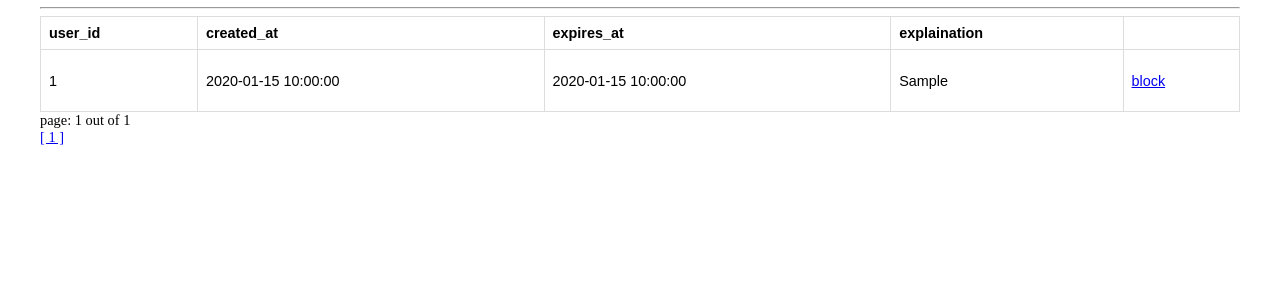
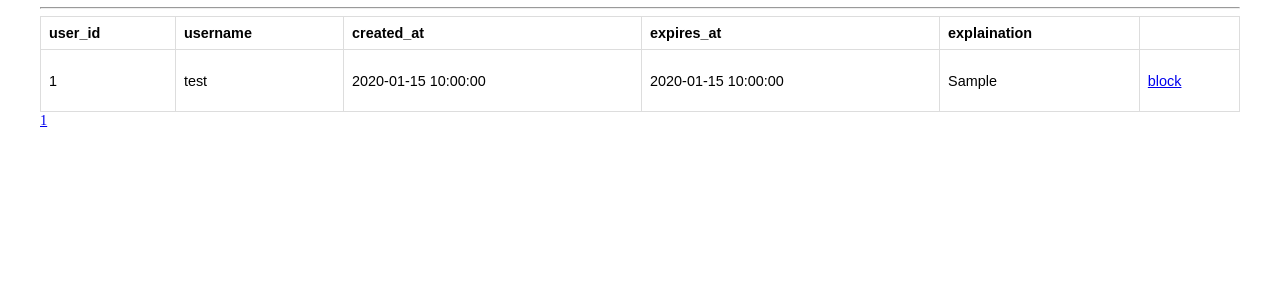
Before and after one commit to rafalbraun/flask-secure-session-based-app, a Flask app: page /reports in a window 1280 px wide. Shown: the part 28-328 px from the top of the page. Run offline with Flask 3, Linux system fonts and the light colour scheme; a user stored in the database is signed in; tables that the repository leaves empty hold one stand-in row (values such as "Sample post").

Commit message:
used pagination for reports view

```diff
--- a/app.py
+++ b/app.py
@@ -90,12 +90,8 @@ def user_reports(username):
 @app.route("/reports")
 @login_required
 def reports():
-    pagenum = request.args.get('page', default=1, type=int)
-    offset = (pagenum-1) * limit
-    count = db.session.query(Report).count()
-    entries = db.session.query(Report.id, Report.user_id, Report.created_at, Report.expires_at, Report.explaination).limit(limit).offset(offset).all()
-    reports, page_count, page_range = pagination(Report, count, entries)
-    return render_template('reports.html', reports=reports, page_count=page_count, pagenum=pagenum, page_range=page_range)
+    page = db.paginate(db.select(Report, User).join(Report, (Report.user_id==User.id)), max_per_page=10)
+    return render_template("reports.html", page=page)
 
 @app.route("/report_user/<username>", methods=['GET', 'POST'])
 @login_required
--- a/models.py
+++ b/models.py
@@ -59,7 +59,9 @@ class Session(db.Model):
 
 class Report(db.Model):
     id = db.Column(db.Integer, primary_key=True)
-    user_id = db.Column(db.Integer, db.ForeignKey('user.id'), nullable=False)
+    #user_id = db.Column(db.Integer, db.ForeignKey('user.id'), nullable=False)
     created_at = db.Column(db.DateTime, default=datetime.utcnow)
     expires_at = db.Column(db.DateTime)
     explaination = db.Column(db.UnicodeText, nullable=False, default='')
+    user_id = db.mapped_column(db.Integer, db.ForeignKey("user.id"))
+    user = db.relationship("User")
--- a/templates/reports.html
+++ b/templates/reports.html
@@ -12,14 +12,16 @@
 		<table>
 			<tr>
 				<th>user_id</th>
+				<th>username</th>
 				<th>created_at</th>
 				<th>expires_at</th>
 				<th>explaination</th>
 				<th></th>
 			</tr>
-			{% for report in reports %}
+			{% for report in page %}
 			<tr>
 				<td>{{ report.user_id }}</td>
+				<td>{{ report.user.username }}</td>
 				<td>{{ report.created_at }}</td>
 				<td>{{ report.expires_at }}</td>
 				<td><p>{{ report.explaination }}</p></td>
@@ -27,19 +29,13 @@
 			</tr>
 			{% endfor %}
 		</table>
+
 	</div>
 
-	{% if page_count == 0 %}
-		no reports
-	{% else %}
-		page: {{ pagenum }} out of {{ page_count }}<br>
-	    {% for page in page_range %}
-	    	{% if page == pagenum %}
-	        <a href="/reports/{{username}}?page={{page}}">[ {{page}} ]</a>
-	    	{% else %}
-	        <a href="/reports/{{username}}?page={{page}}">{{page}}</a>
-	    	{% endif %}
-	    {% endfor %}
-    {% endif %}
+	<div class=pagination>
+	{% for item in page.iter_pages() %}
+		<a href="/reports?page={{item}}">{{item}}</a>
+	{% endfor %}
+	</div>
 
 {% endblock %}
```
Also changed, not shown: README.md.
